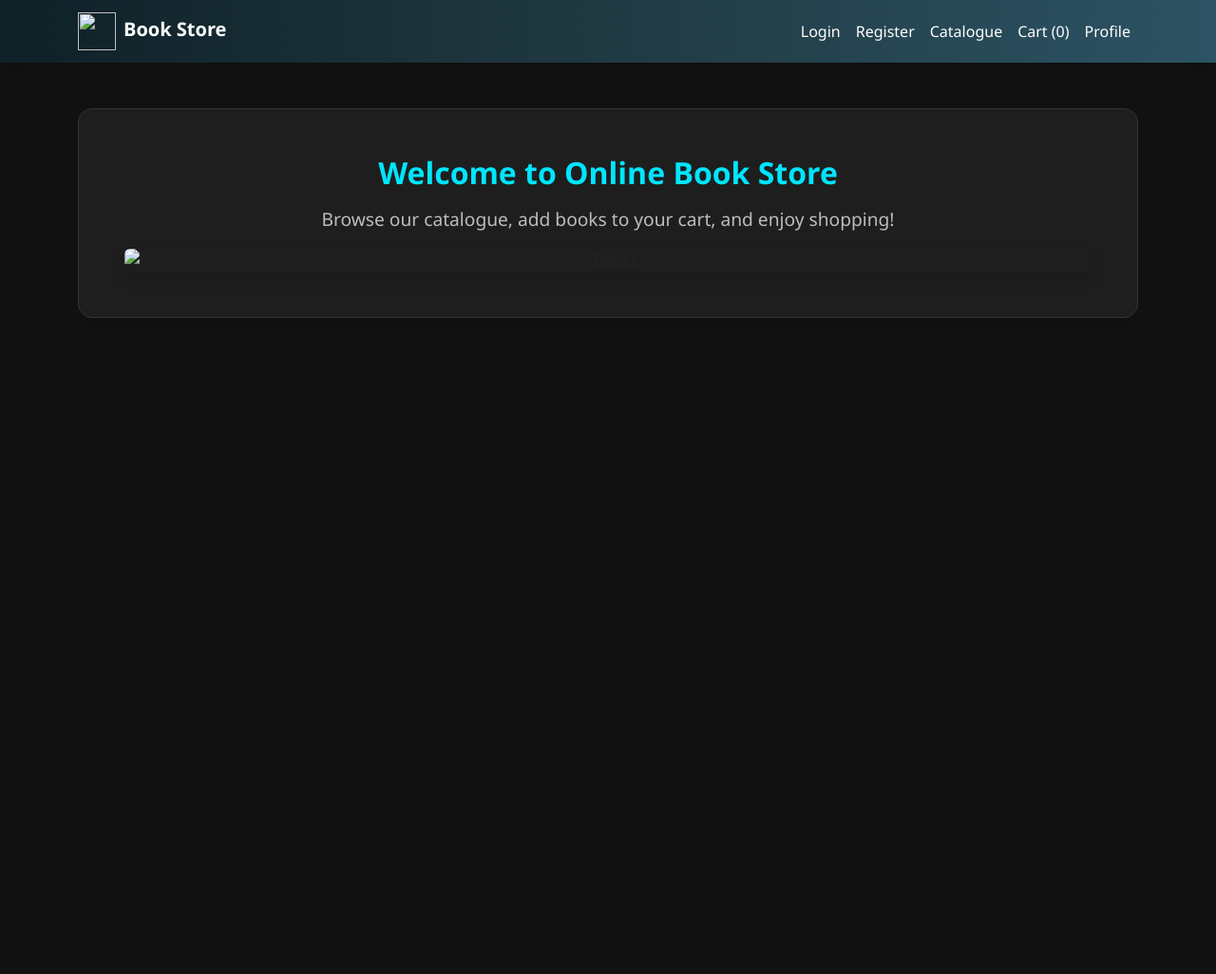
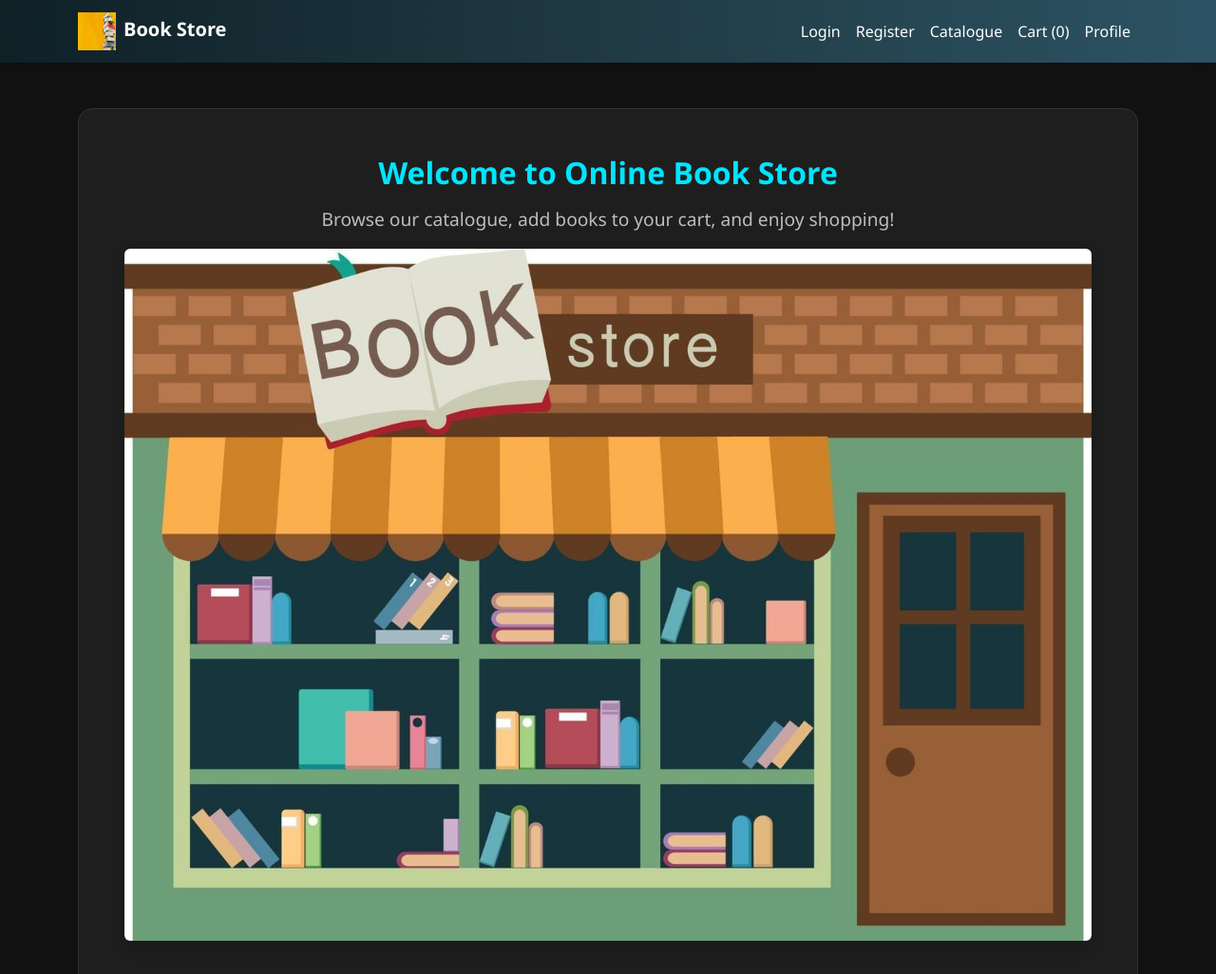
Before and after one commit to arunmeka29/wt_project, a plain HTML site: page index.html in a window 1280 px wide. Shown: the top 1026 px of the page at 95% size. Before the commit the page ends 800 px from the top, so only its background shows below. Drawn offline with nearby package versions, Linux system fonts and the light colour scheme.

Commit message:
index.html

```diff
--- a/index.html
+++ b/index.html
@@ -73,7 +73,7 @@
 <nav class="navbar navbar-expand-lg shadow">
   <div class="container">
     <a class="navbar-brand fw-bold" href="index.html">
-      <img src="assets/microsoft.webp" width="40" height="40" class="me-2">Book Store
+      <img src="microsoft.webp" width="40" height="40" class="me-2">Book Store
     </a>
     <button class="navbar-toggler" type="button" data-bs-toggle="collapse" data-bs-target="#navbarNav">
       <span class="navbar-toggler-icon"></span>
@@ -97,7 +97,7 @@
   <div class="card shadow p-5">
     <h2 class="mb-3">Welcome to Online Book Store</h2>
     <p class="lead">Browse our catalogue, add books to your cart, and enjoy shopping!</p>
-    <img src="assets/micro.jpg" class="img-fluid rounded shadow" alt="Books">
+    <img src="micro.jpg" class="img-fluid rounded shadow" alt="Books">
   </div>
 </div>
 
```
